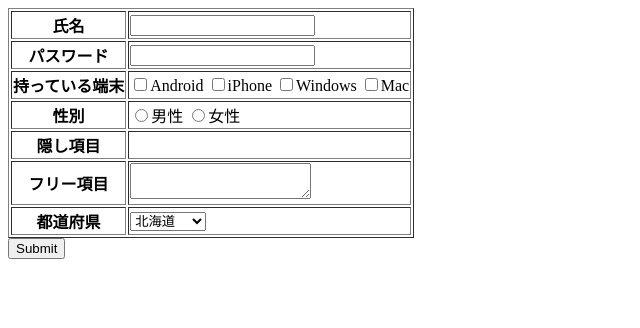
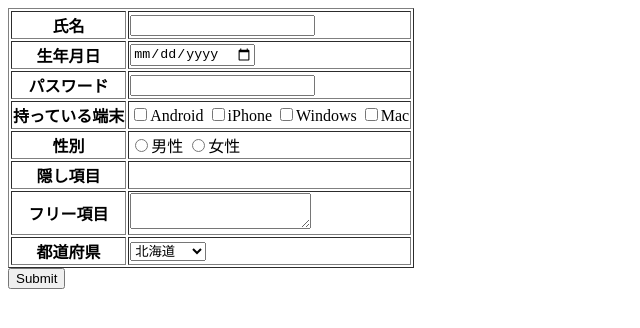
Before and after one commit to yokomizomizuki/language_practical, a plain HTML site: page input.html in a window 1280 px wide. Shown: the whole page, without its empty margins (0-640 px from the left). Drawn offline with Linux system fonts and the light colour scheme.

Commit message:
レビュー修正_1回目

```diff
--- a/input.html
+++ b/input.html
@@ -11,6 +11,10 @@
         <tr>
           <th>氏名</th>
           <td><input type="text" name="name"/></td>
+        </tr>
+        <tr>
+          <th>生年月日</th>
+          <td><input type="date" name="birthday"/></td>
         </tr>
         <tr>
           <th>パスワード</th>
```
Also changed, not shown: index.html (+3 -3 lines).
